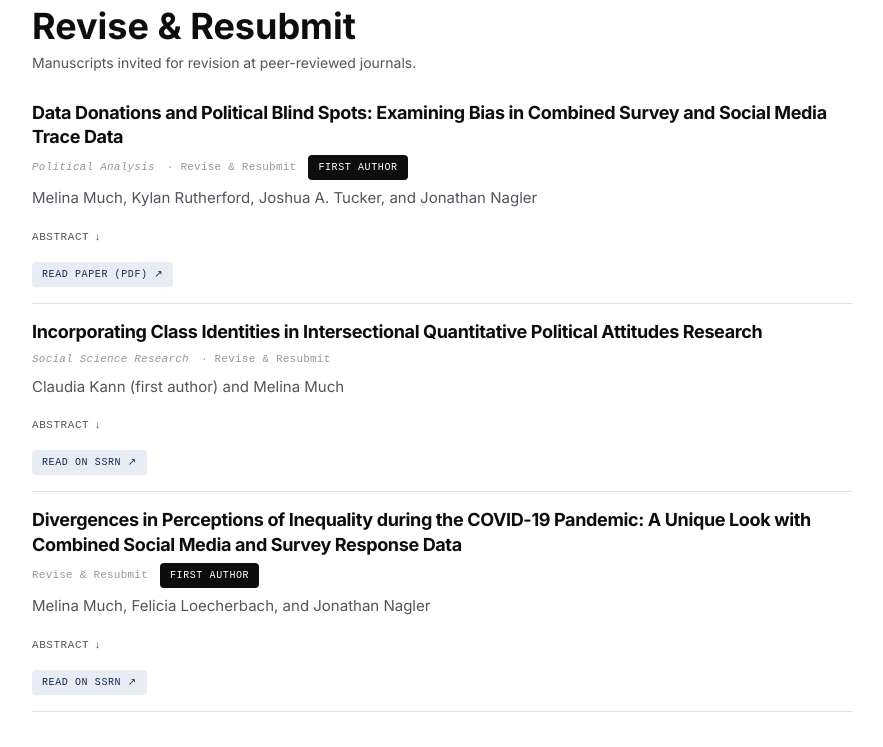
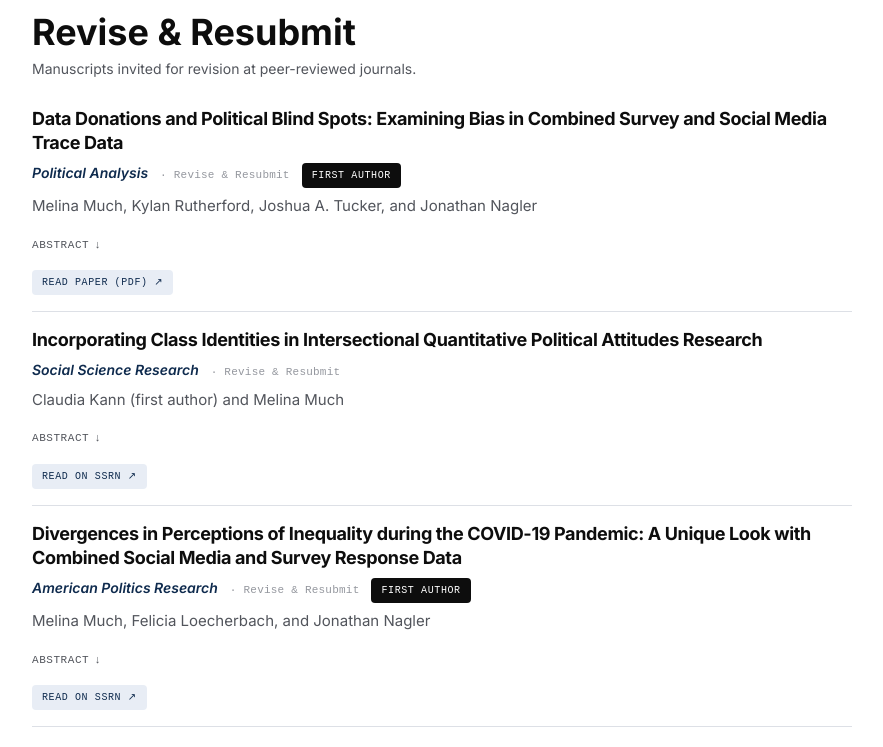
Before and after one commit to miamuch/website_update, a plain HTML site: page publications.html in a window 1280 px wide. Shown: the part 1348-2095 px from the top of the page, without its empty margins (92-975 px from the left). Drawn offline with Linux system fonts and the light colour scheme; a web font is replaced by a local one.

Commit message:
Add APR R&R venue for COVID inequality paper; make journal names more prominent

```diff
--- a/publications.html
+++ b/publications.html
@@ -152,7 +152,8 @@
               <article class="pub-item">
                 <h3>Divergences in Perceptions of Inequality during the COVID-19 Pandemic: A Unique Look with Combined Social Media and Survey Response Data</h3>
                 <div class="pub-meta">
-                  <span class="pub-status" style="margin-left:0;">Revise &amp; Resubmit</span>
+                  <span class="pub-venue"><em>American Politics Research</em></span>
+                  <span class="pub-status">Revise &amp; Resubmit</span>
                   <span class="pub-badge pub-badge--first">First Author</span>
                 </div>
                 <div class="pub-authors">Melina Much, Felicia Loecherbach, and Jonathan Nagler</div>
--- a/style.css
+++ b/style.css
@@ -664,10 +664,10 @@ footer.site-footer {
 }
 
 .pub-venue {
-  font-family: var(--font-mono);
-  font-size: 11px;
-  color: var(--gray-400);
-  letter-spacing: 0.02em;
+  font-family: var(--font-sans);
+  font-size: 14px;
+  font-weight: 600;
+  color: var(--accent);
 }
 
 .pub-status {
```
